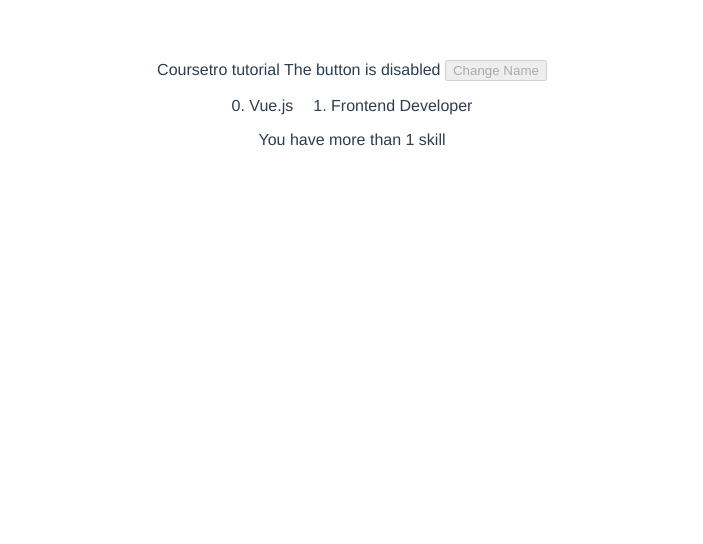
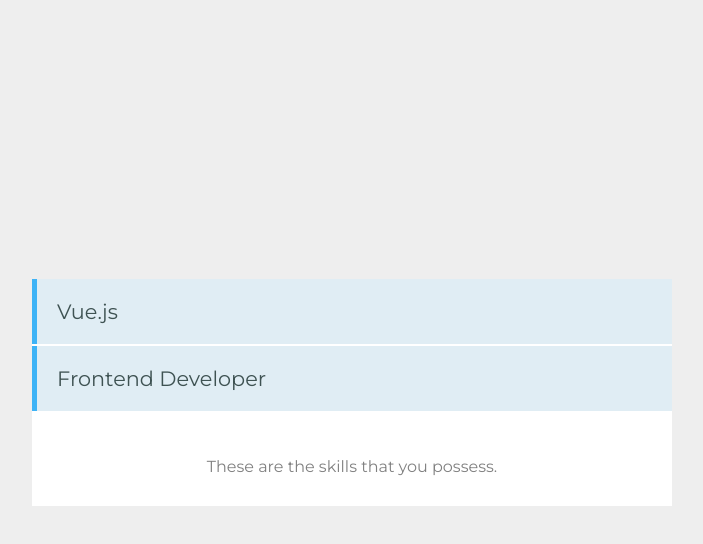
Before and after one commit to neotamoe/vue-proj, a Vue app: page / in a window 1280 px wide. Shown: the top 544 px of the page, without its empty margins (288-991 px from the left). Built offline with nearby package versions, Linux system fonts and the light colour scheme.

Commit message:
css styling and cleaned up code to focus on project app

```diff
--- a/src/App.vue
+++ b/src/App.vue
@@ -17,12 +17,21 @@
 </script>
 
 <style>
-#app {
-  font-family: 'Avenir', Helvetica, Arial, sans-serif;
-  -webkit-font-smoothing: antialiased;
-  -moz-osx-font-smoothing: grayscale;
-  text-align: center;
-  color: #2c3e50;
-  margin-top: 60px;
-}
+  @import url('https://fonts.googleapis.com/css?family=Montserrat:400,700');
+
+  body {
+    background-color: #EEEEEE;
+    font-family: 'Montserrat', sans-serif;
+    display: grid;
+    grid-template-rows: auto;
+    justify-items: center;
+    align-items: center;
+  }
+  body, html {
+    margin: 0;
+    height: 100%;
+  }
+  #app {
+      width: 50%;
+  }
 </style>
--- a/src/components/Skills.vue
+++ b/src/components/Skills.vue
@@ -1,17 +1,11 @@
 <template>
   <div class="hello">
-    {{name}}
-
-    {{btnState ? 'The button is disabled' : 'The button is active'}}
-
-   <button v-on:click="changeName" v-bind:disabled="btnState">Change Name</button>
     <div class="holder">
       <ul>
-        <li v-for="(data, index) in skills" :key='index'>{{index}}. {{data.skill}}</li>
+        <li v-for="(data, index) in skills" :key='index'>{{data.skill}}</li>
       </ul>
 
-      <p v-if="skills.length >= 1">You have more than 1 skill</p>
-      <p v-else>You have less than 1 skill</p>
+      <p>These are the skills that you possess.</p>
 
     </div>
   </div>
@@ -35,18 +29,32 @@
 
 <!-- Add "scoped" attribute to limit CSS to this component only -->
 <style scoped>
-h3 {
-  margin: 40px 0 0;
+  .holder {
+    background: #fff;
   }
+
   ul {
+    margin: 0;
+    padding: 0;
     list-style-type: none;
-  padding: 0;
   }
-li {
-  display: inline-block;
-  margin: 0 10px;
+
+  ul li {
+    padding: 20px;
+    font-size: 1.3em;
+    background-color: #E0EDF4;
+    border-left: 5px solid #3EB3F6;
+    margin-bottom: 2px;
+    color: #3E5252;
   }
-a {
-  color: #42b983;
+
+  p {
+    text-align:center;
+    padding: 30px 0;
+    color: gray;
+  }
+
+  .container {
+    box-shadow: 0px 0px 40px lightgray;
   }
 </style>
```
Lines whose indentation alone changed are shown as unchanged.
